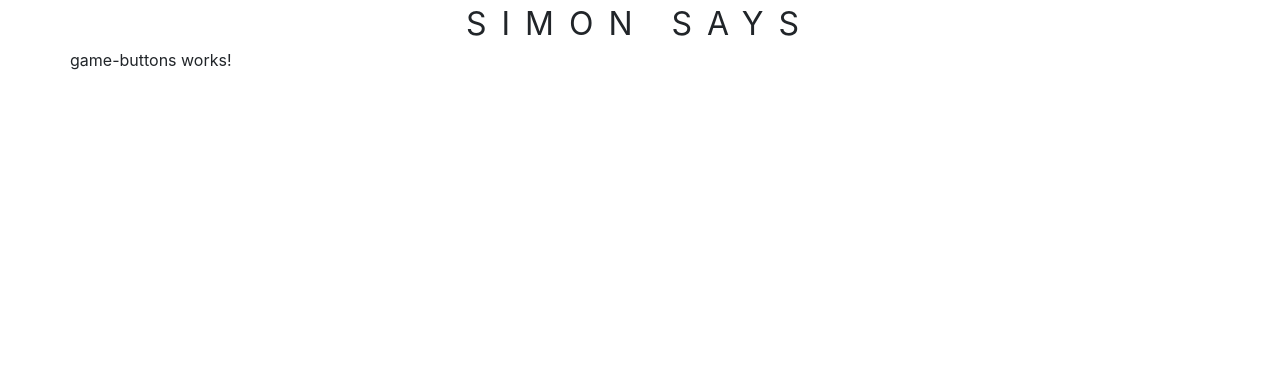
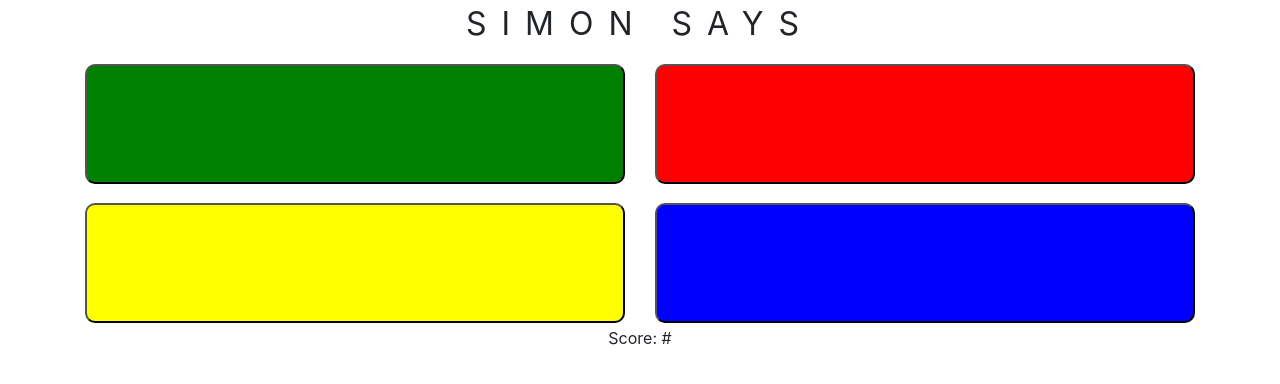
Before and after one commit to ahrGNUts/AngularSimonSays, an Angular app: page / in a window 1280 px wide. Shown: the top 384 px of the page. Built offline with nearby package versions, Linux system fonts and the light colour scheme.

Commit message:
fleshing out game buttons component

```diff
--- a/src/app/app.component.html
+++ b/src/app/app.component.html
@@ -1,6 +1,2 @@
 <app-header></app-header>
-<div class="container">
-  <div class="row">
-    <app-game-buttons></app-game-buttons>
-  </div>
-</div>
+<app-game-buttons></app-game-buttons>
--- a/src/app/game-buttons/game-buttons.component.css
+++ b/src/app/game-buttons/game-buttons.component.css
@@ -0,0 +1,30 @@
+.buttonContainer {
+  width: 100%;
+}
+
+.gameButton {
+  width: 100%;
+  height: 7.5rem;
+  border-radius: 10px;
+  outline-color: #FFF;
+}
+
+.btnGreen {
+  background-color: green;
+}
+
+.btnRed {
+  background-color: red;
+}
+
+.btnYellow {
+  background-color: yellow;
+}
+
+.btnBlue {
+  background-color: blue;
+}
+
+.scoreLabel {
+  width: 100%;
+}
--- a/src/app/game-buttons/game-buttons.component.html
+++ b/src/app/game-buttons/game-buttons.component.html
@@ -1 +1,19 @@
-<p>game-buttons works!</p>
+<div class="container">
+  <div class="buttonContainer mt-3">
+    <div class="row">
+      <div class="col-6" *ngFor="let color of rowOne">
+        <button type="button" class="gameButton btn{{color}}" name="btn{{color}}"></button>
+      </div>
+    </div>
+    <div class="row mt-3">
+      <div class="col-6" *ngFor="let color of rowTwo">
+        <button type="button" class="gameButton btn{{color}}" name="btn{{color}}"></button>
+      </div>
+    </div>
+  </div>
+  <div class="row">
+    <div class="text-center scoreLabel">
+      <span>Score: #</span>
+    </div>
+  </div>
+</div>
--- a/src/app/game-buttons/game-buttons.component.ts
+++ b/src/app/game-buttons/game-buttons.component.ts
@@ -6,6 +6,8 @@ import { Component, OnInit } from '@angular/core';
   styleUrls: ['./game-buttons.component.css']
 })
 export class GameButtonsComponent implements OnInit {
+  rowOne = [ 'Green', 'Red' ];
+  rowTwo = [ 'Yellow', 'Blue' ];
 
   constructor() { }
 
```
